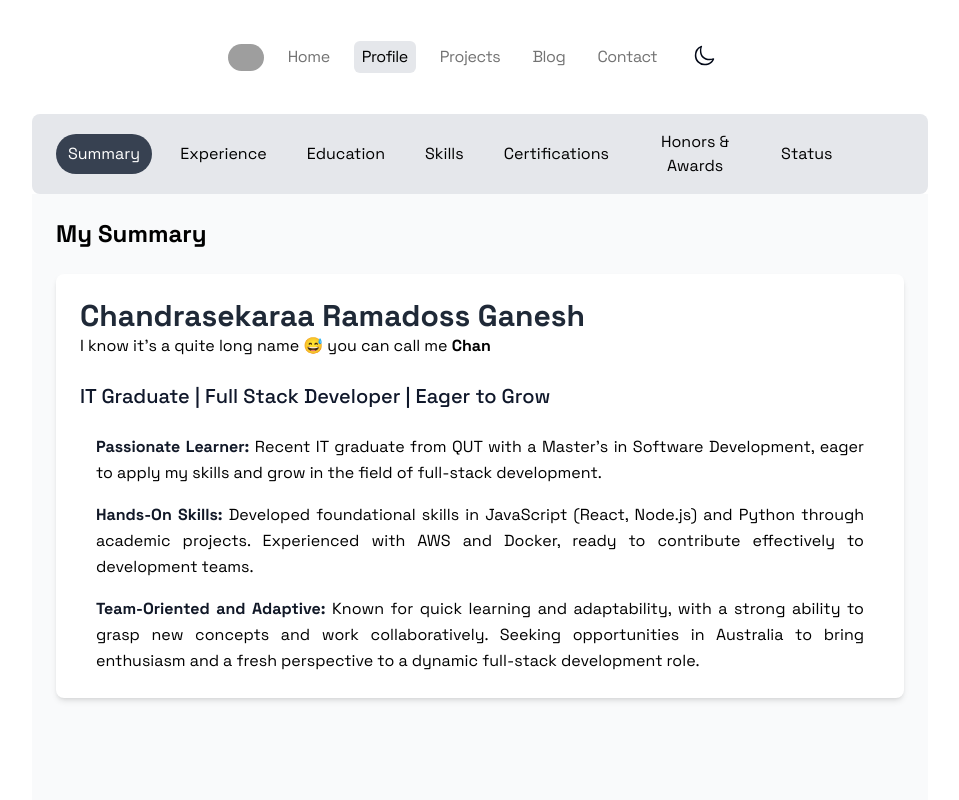
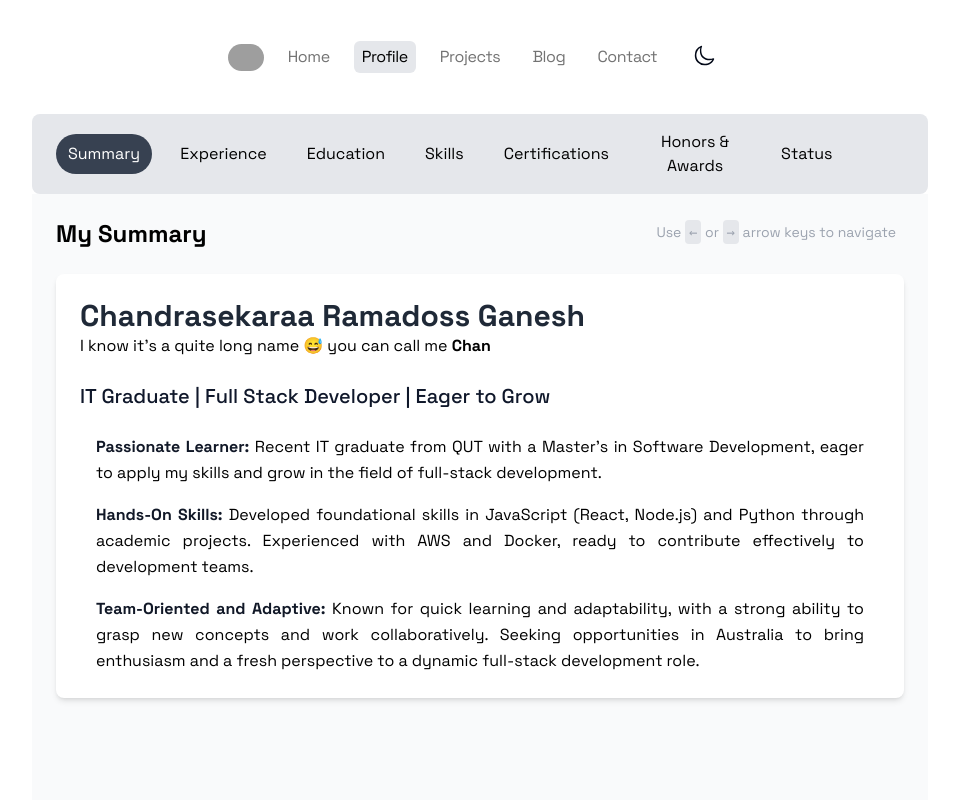
Before and after one commit to rgcsekaraa/crg-portfolio, a Next.js app: page /profile in a window 1280 px wide. Shown: the top 800 px of the page, without its empty margins (160-1119 px from the left). Built offline with nearby package versions, Linux system fonts and the light colour scheme; grey boxes are pictures that could not be loaded.

Commit message:
shak ui feedbacks - fixed

```diff
--- a/app/profile/page.tsx
+++ b/app/profile/page.tsx
@@ -292,13 +292,6 @@ const Status = () => (
   </div>
 );
 
-
-
-
-
-
-
-
 // Mapping sections to components
 const sections = [
   { name: 'Summary', component: <Summary /> },
@@ -404,10 +397,12 @@ export default function About() {
 
       {/* Main Content */}
       <main className='flex-1 p-4 lg:p-6 bg-gray-50 dark:bg-slate-900 text-black dark:text-white rounded-b-lg'>
-        <div className='flex justify-between items-center mb-6'>
+        <div className='flex justify-between items-center mb-6 relative'>
           <h2 className='text-2xl font-bold'>My {selectedSection}</h2>
+          <p className='hidden lg:block absolute right-0 bottom-0 mb-2 mr-2 text-sm text-gray-400 dark:text-gray-500'>
+            Use <kbd className="bg-gray-200 dark:bg-slate-700 p-1 rounded">←</kbd> or <kbd className="bg-gray-200 dark:bg-slate-700 p-1 rounded">→</kbd> arrow keys to navigate
+          </p>
         </div>
-
         <div className='p-6 bg-white dark:bg-slate-800 rounded-lg shadow-md'>
           {currentSection ? currentSection.component : <p>Section not found</p>}
         </div>
--- a/app/projects/page.tsx
+++ b/app/projects/page.tsx
@@ -110,7 +110,7 @@ export default function Projects() {
             >
               <div>
                 <div className="flex items-center justify-between mb-2">
-                  <h3 className="text-xl font-semibold cursor-pointer">{project.title}</h3>
+                  <h3 className="text-xl font-semibold cursor-pointer hover:text-blue-500">{project.title}</h3>
                   {project.status && (
                     <span
                       className={`px-2 py-1 text-sm rounded-2xl ${
@@ -125,7 +125,7 @@ export default function Projects() {
                     </span>
                   )}
                 </div>
-                <p className="text-gray-600 dark:text-gray-400 mb-4 line-clamp-4 overflow-hidden">
+                <p className="text-gray-600 dark:text-gray-400 mb-4 line-clamp-4 overflow-hidden cursor-pointer">
                   {project.description}
                 </p>
               </div>
```
